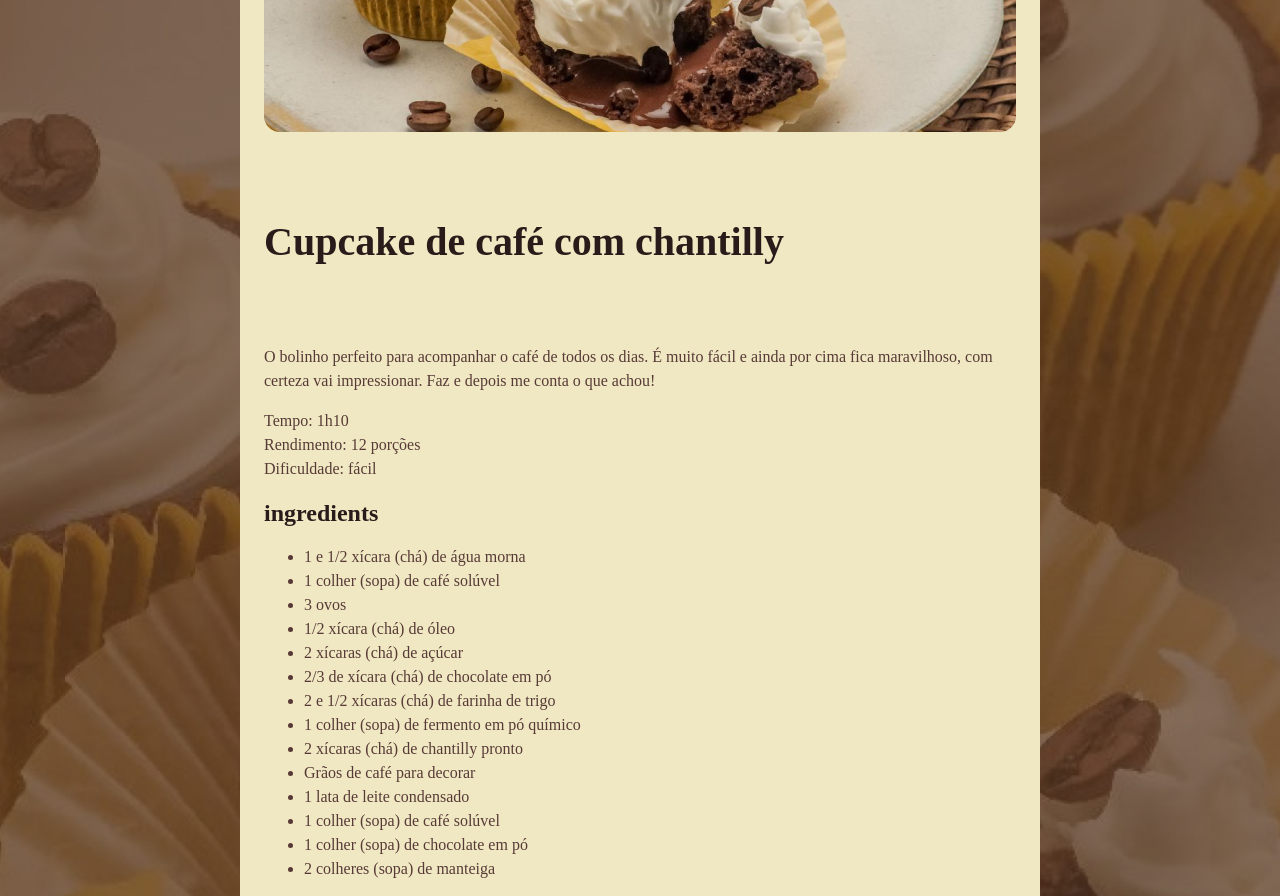
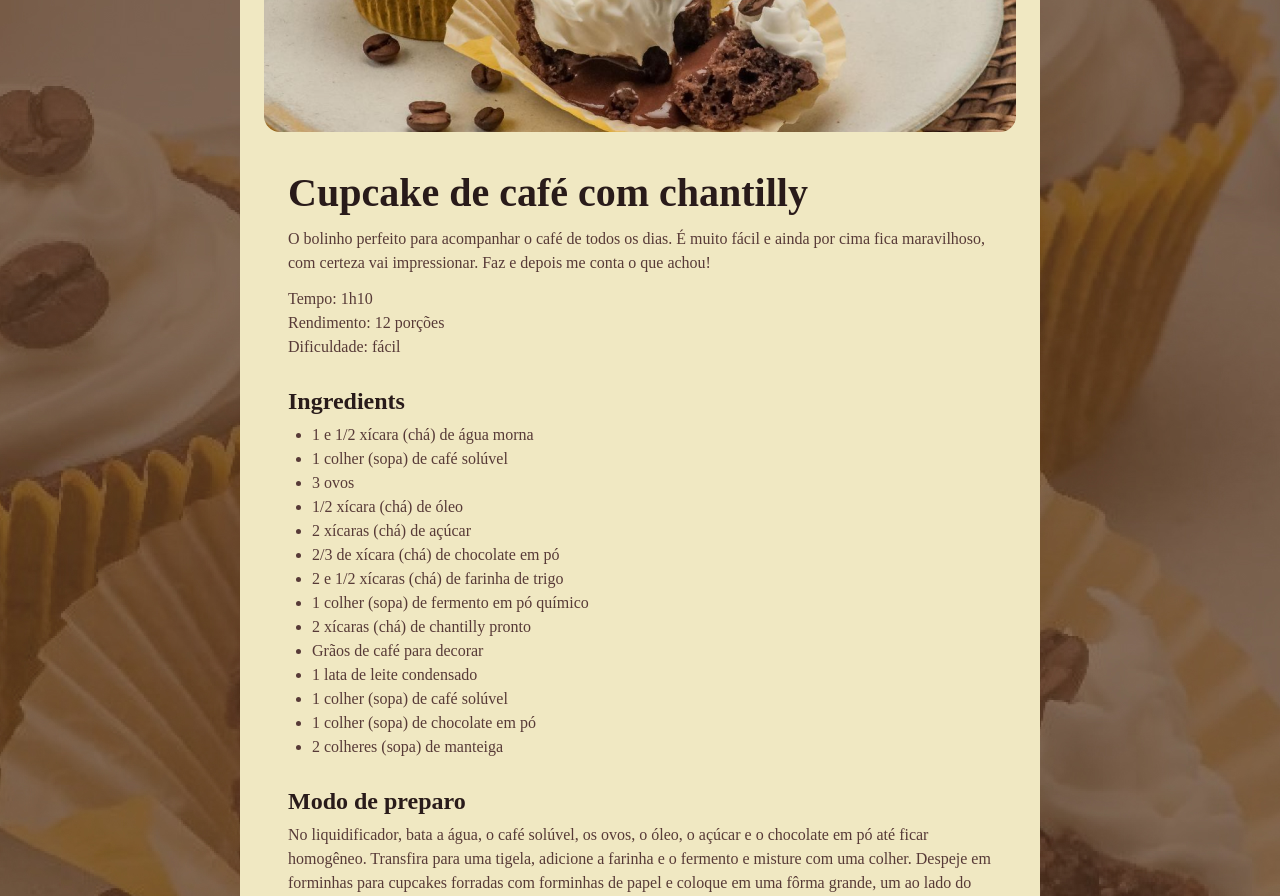
Before and after one commit to lelisson/Projeto-Pagina-de-Receita, a plain HTML site: page index.html in a window 1280 px wide. Shown: the part 340-1236 px from the top of the page. Drawn offline with Linux system fonts and the light colour scheme; a web font is replaced by a local one.

Commit message:
Personalizando espaços

```diff
--- a/index.html
+++ b/index.html
@@ -16,7 +16,6 @@
     <img src="assest/main-image.png" alt="Imagem de um Cupcake com grãos de café e um chantilly">
     <main>
       <section id="about">
-
         <H1>Cupcake de café com chantilly</H1>
         <p>O bolinho perfeito para acompanhar o café de todos os dias. É muito fácil e ainda por cima fica maravilhoso, com certeza vai impressionar. Faz e depois me conta o que achou!</p>
 
@@ -26,7 +25,7 @@
         </p>
       </section>
       <section id="ingredients">
-        <h2>ingredients</h2>
+        <h2>Ingredients</h2>
         <ul>
           <li>1 e 1/2 xícara (chá) de água morna</li>
           <li>1 colher (sopa) de café solúvel</li>
--- a/style.css
+++ b/style.css
@@ -1,3 +1,9 @@
+*{
+  margin:0;
+  padding:0;
+}
+
+
 :root{
   font-family: "Alice", serif;
   line-height: 150%;
@@ -18,14 +24,31 @@ body{
   margin:48px auto 48px;
 }
 
+main{
+  padding: 24px;
+}
+
+section + section {
+  margin-top: 24px;
+}
+#about p + p {
+  margin-top: 12px;
+}
 H1{
-  line-height: 140px;
+  line-height: 140%;
   font-size: 40px;
 }
+
 
 H2{
   font-size: 24px;
 }
 h1, h2 {
   color:#291B1A;
+  margin-bottom: 4px;
+  line-height: 150%;
 }
+
+ul{
+  padding-left: 24px;
+}
```
